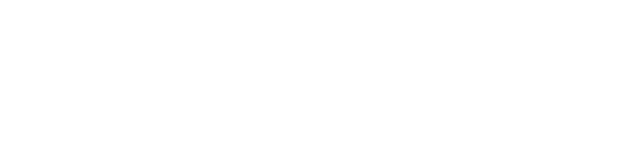
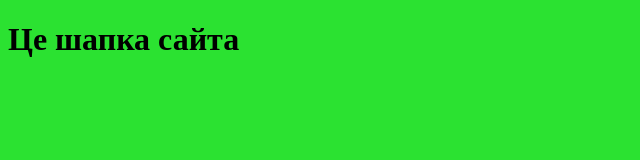
Before and after one commit to K-Yulia/study-repository, a plain HTML site: page index.html in a window 1280 px wide. Shown: the whole page, without its empty margins (0-640 px from the left). Drawn offline with Linux system fonts and the light colour scheme.

Commit message:
Добавився заголовок і стилі

```diff
--- a/index.html
+++ b/index.html
@@ -5,8 +5,10 @@
     <meta http-equiv="X-UA-Compatible" content="IE=edge">
     <meta name="viewport" content="width=device-width, initial-scale=1.0">
     <title>Git rules</title>
+    <link rel="stylesheet" href="./css/stales.css">
 </head>
 <body>
+    <h1>Це шапка сайта</h1>
 
 </body>
 </html>
```
